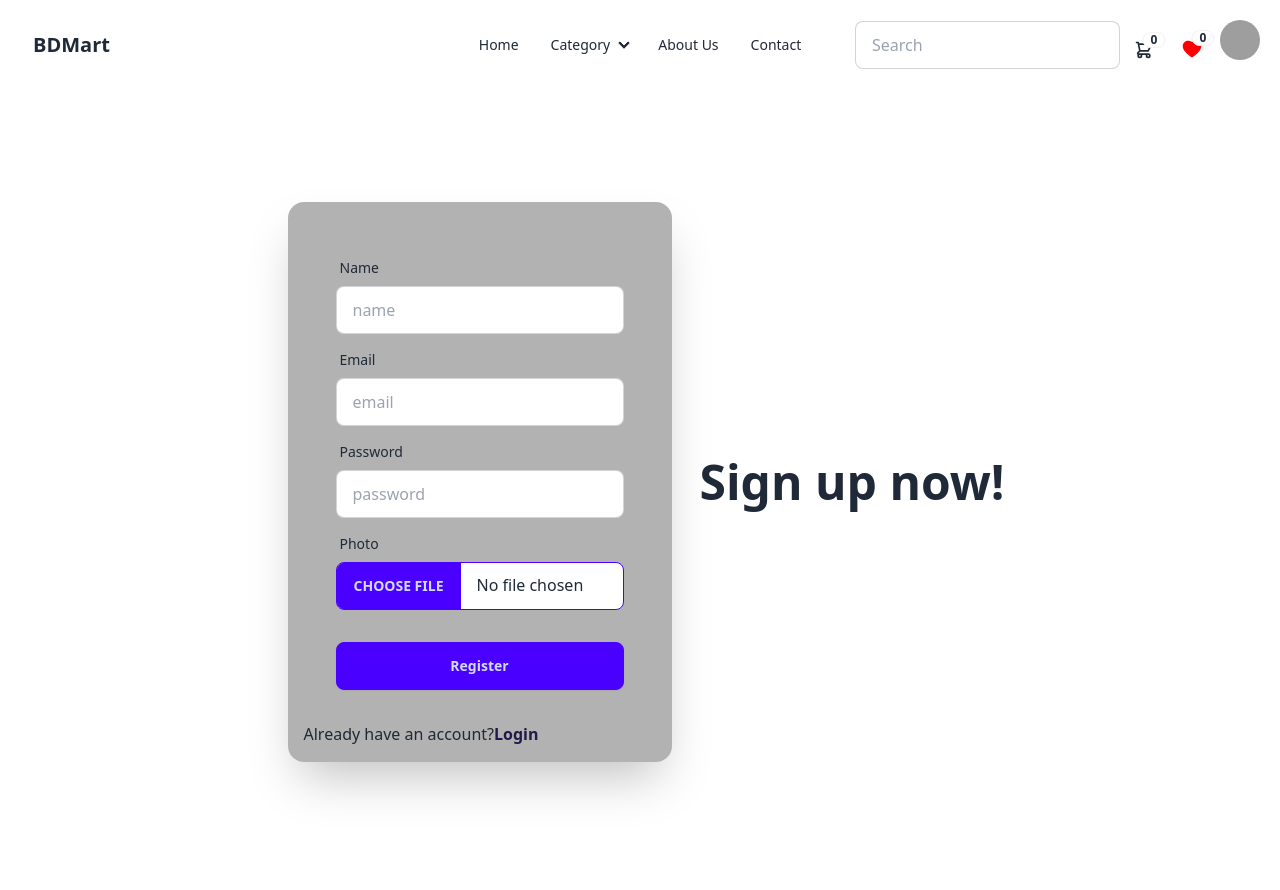
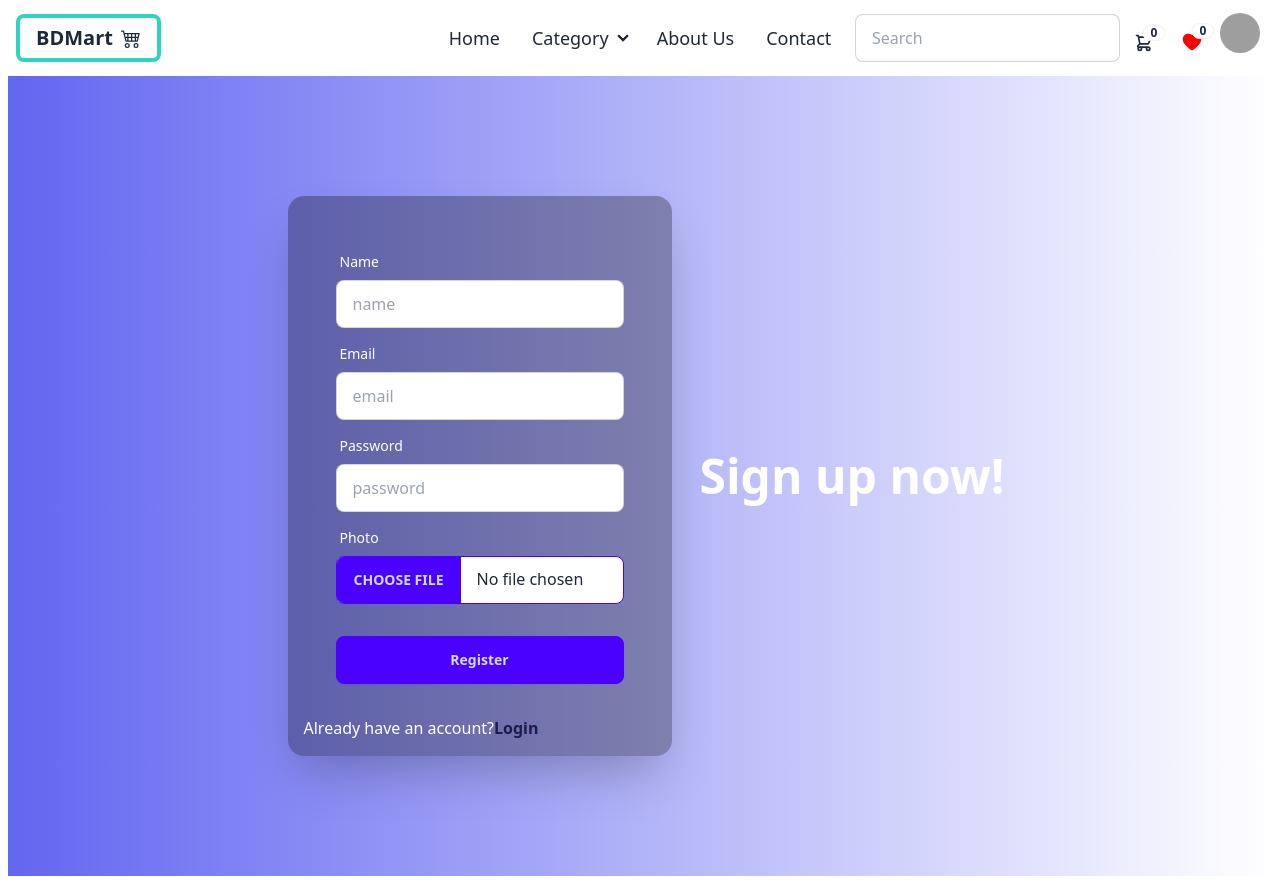
Before and after one commit to MaLiHa1321/BDMart, a React (Vite) app in the folder Front-end/BDMart/: page /signup in a window 1280 px wide. Built offline with nearby package versions, Linux system fonts and the light colour scheme; no server answers; grey boxes are pictures that could not be loaded.

Commit message:
register page updated

```diff
--- a/Front-end/BDMart/src/Components/Auth/Login.jsx
+++ b/Front-end/BDMart/src/Components/Auth/Login.jsx
@@ -1,7 +1,6 @@
 import { useContext } from "react";
 import { Link, useNavigate } from "react-router-dom";
 import { AuthContext } from "../../Provider/AuthProvider";
-import img1 from '../../assets/logi.jpg'
 
 
 const Login = () => {
@@ -30,7 +29,7 @@ const Login = () => {
             <h1 className="text-4xl font-bold text-white">Login now!</h1>
 
           </div>
-          <div className="card shrink-0 w-full max-w-sm shadow-2xl bg-base-100 p-4" style={{ backgroundColor: 'rgba(0, 0, 0, 0.3)' }}>
+          <div className="card w-full max-w-sm shadow-2xl bg-base-100 p-4" style={{ backgroundColor: 'rgba(0, 0, 0, 0.3)' }}>
             <form  onSubmit={handleLogin} className="card-body">
               <div className="form-control">
                 <label className="label">
@@ -51,7 +50,7 @@ const Login = () => {
             </form>
             <div className="flex">
                 <p className="text-white">Doesn't have an account?</p>
-            <Link to="/signup" className="text-indigo-950 font-bold text-white">Register</Link>
+            <Link to="/signup" className="text-indigo-950 font-bold">Register</Link>
             </div>
           </div>
         </div>
--- a/Front-end/BDMart/src/Components/Auth/Register.jsx
+++ b/Front-end/BDMart/src/Components/Auth/Register.jsx
@@ -29,41 +29,39 @@ const handleRegister =async(e)=>{
            })
            .catch(err => console.log(err))
 
-
-
 }
 
 
     return (
-        <div className="hero min-h-screen ">
+        <div className="hero min-h-screen bg-gradient-to-r from-indigo-500 ">
         <div className="hero-content flex-col lg:flex-row-reverse">
           <div className="text-center lg:text-left">
-            <h1 className="text-5xl font-bold">Sign up now!</h1>
+            <h1 className="text-5xl font-bold text-white">Sign up now!</h1>
 
           </div>
           <div className="card shrink-0 w-full max-w-sm shadow-2xl m-3 p-4 " style={{ backgroundColor: 'rgba(0, 0, 0, 0.3)' }}>
             <form onSubmit={handleRegister} className="card-body">
               <div className="form-control">
                 <label className="label">
-                  <span className="label-text">Name</span>
+                  <span className="label-text text-white">Name</span>
                 </label>
                 <input type="name" placeholder="name" name="name" className="input input-bordered" required />
               </div>
               <div className="form-control">
                 <label className="label">
-                  <span className="label-text">Email</span>
+                  <span className="label-text text-white">Email</span>
                 </label>
                 <input type="email" placeholder="email" name="email" className="input input-bordered" required />
               </div>
               <div className="form-control">
                 <label className="label">
-                  <span className="label-text">Password</span>
+                  <span className="label-text text-white">Password</span>
                 </label>
                 <input type="password" placeholder="password" name="password" className="input input-bordered" required />
               </div>
               <div className="form-control">
                 <label className="label">
-                  <span className="label-text">Photo</span>
+                  <span className="label-text text-white">Photo</span>
                 </label>
                 <input type="file" name="image" className="file-input file-input-bordered file-input-primary w-full max-w-xs" />
               </div>
@@ -72,7 +70,7 @@ const handleRegister =async(e)=>{
               </div>
             </form>
             <div className="flex">
-                <p>Already have an account?</p>
+                <p className="text-white">Already have an account?</p>
             <Link to="/login" className="text-indigo-950 font-bold">Login</Link>
             </div>
           </div>
--- a/Front-end/BDMart/src/Components/Layout/MainLayout.jsx
+++ b/Front-end/BDMart/src/Components/Layout/MainLayout.jsx
@@ -3,7 +3,7 @@ import Navbar from './Navbar';
 
 const MainLayout = () => {
     return (
-        <div className='w-full mx-auto mt-0 p-2'>
+        <div className='w-full mx-auto mt-0 p-2 pt-0'>
             <Navbar></Navbar>
         <Outlet></Outlet>
 
--- a/Front-end/BDMart/src/Components/Layout/Navbar.jsx
+++ b/Front-end/BDMart/src/Components/Layout/Navbar.jsx
@@ -2,6 +2,8 @@ import { useContext } from "react";
 import { Link } from "react-router-dom";
 import { AuthContext } from "../../Provider/AuthProvider";
 import { AiFillHeart } from "react-icons/ai";
+import { BsCart4 } from "react-icons/bs";
+
 
 
 const Navbar = () => {
@@ -26,10 +28,10 @@ const Navbar = () => {
         <li><a>Item 3</a></li>
       </ul>
     </div>
-    <a className="btn btn-ghost text-xl">BDMart</a>
+    <a className="btn btn-ghost text-xl border-4 border-dark border-teal-400">BDMart <BsCart4 /></a>
   </div>
   <div className="navbar-center hidden lg:flex">
-    <ul className="menu menu-horizontal px-1">
+    <ul className="menu menu-horizontal px-1 text-lg">
       <li><a><Link to='/'>Home</Link> </a></li>
       <li>
         <details>
--- a/Front-end/BDMart/src/Components/Routes/Banner.jsx
+++ b/Front-end/BDMart/src/Components/Routes/Banner.jsx
@@ -2,7 +2,7 @@
 
 const Banner = () => {
     return (
-        <div className='mt-2'>
+        <div className='mt-0'>
             <div className="carousel w-full h-[600px]">
   <div id="slide1" className="carousel-item relative w-full">
     <img src="https://i.ibb.co/KqQpdRF/b1.png" className="w-full rounded-lg" />
@@ -12,7 +12,7 @@ const Banner = () => {
         <h2 className='text-2xl lg:text-5xl font-bold'>Welcome to BDMart, <br /> Your One-Stop Shop for All Your Needs!</h2>
         <p>Discover an Extensive Range of Products at Unbeatable Prices. From Groceries to Electronics, We've Got You Covered. Shop Now and Experience Convenience Like Never Before!</p>
         <div className='flex flex-col md:flex-row gap-3'>
-        <button className="btn btn-success text-white">Discover More</button>
+        <button className="btn btn-outline btn-success text-white">Discover More</button>
         <button className="btn btn-outline btn-error">Shop Now</button>
         </div>
     </div>
@@ -30,8 +30,8 @@ const Banner = () => {
         <h2 className='text-2xl lg:text-5xl font-bold'>Discover Unbeatable Prices at BDMart!</h2>
         <p>There are many variations of passages of  available, but the majority have suffered alteration in some form</p>
         <div className='flex flex-col md:flex-row gap-3'>
-        <button className="btn btn-success text-white">Discover More</button>
-        <button className="btn btn-outline btn-error">Latest Project</button>
+        <button className="btn btn-success  text-white">Discover More</button>
+        <button className="btn btn-outline btn-error">Shop Now</button>
         </div>
     </div>
     </div>
@@ -49,7 +49,7 @@ const Banner = () => {
         <p>Experience the Diversity of Choices at SuperShop, Where Quality is Never Compromised.</p>
         <div className='flex flex-col md:flex-row gap-3'>
         <button className="btn btn-success text-white">Discover More</button>
-        <button className="btn btn-outline btn-error">Latest Project</button>
+        <button className="btn btn-outline btn-error">Shop Now</button>
         </div>
     </div>
     </div>
@@ -67,7 +67,7 @@ const Banner = () => {
         <p>There are many variations of passages of  available, but the majority have suffered alteration in some form</p>
         <div className='flex flex-col md:flex-row gap-3'>
         <button className="btn btn-success text-white">Discover More</button>
-        <button className="btn btn-outline btn-error">Latest Project</button>
+        <button className="btn btn-outline btn-error">Shop Now</button>
         </div>
     </div>
     </div>
--- /dev/null
+++ b/Front-end/BDMart/src/Components/Routes/Category.jsx
@@ -0,0 +1,12 @@
+
+
+const Category = () => {
+    return (
+        <div>
+            <h2>Lorem ipsum dolor sit amet consectetur adipisicing elit. Ratione deleniti explicabo libero enim vero ducimus, itaque accusamus saepe et cumque! Lorem ipsum, dolor sit amet consectetur adipisicing elit. Tempora at laboriosam adipisci doloremque nisi eos maiores voluptatibus beatae earum vero blanditiis sint distinctio eius tempore expedita enim corporis recusandae aliquam, obcaecati alias iure numquam ad temporibus consequuntur. Ducimus pariatur quasi esse molestiae commodi eligendi corporis repellendus nihil laborum? Soluta doloremque illo atque excepturi tempora voluptas quas libero, velit sapiente ratione nesciunt provident eum possimus aliquid, molestias cum. Voluptate illum fugit veniam ut quae veritatis facilis, repudiandae, voluptatem cupiditate cumque iste, culpa ullam consectetur. Sint ipsam, reprehenderit et consequuntur eveniet perspiciatis eum at quam, quia magnam repudiandae aliquid culpa animi provident.</h2>
+
+        </div>
+    );
+};
+
+export default Category;
--- a/Front-end/BDMart/src/Components/Routes/Home.jsx
+++ b/Front-end/BDMart/src/Components/Routes/Home.jsx
@@ -1,11 +1,12 @@
 import Banner from "./Banner";
+import Category from "./Category";
 
 
 const Home = () => {
     return (
         <div>
             <Banner></Banner>
-
+           {/* <Category></Category> */}
         </div>
     );
 };
```
Also changed, not shown: Front-end/BDMart/src/assets/image (1).png (added), Front-end/BDMart/src/assets/image (2).png (added).
